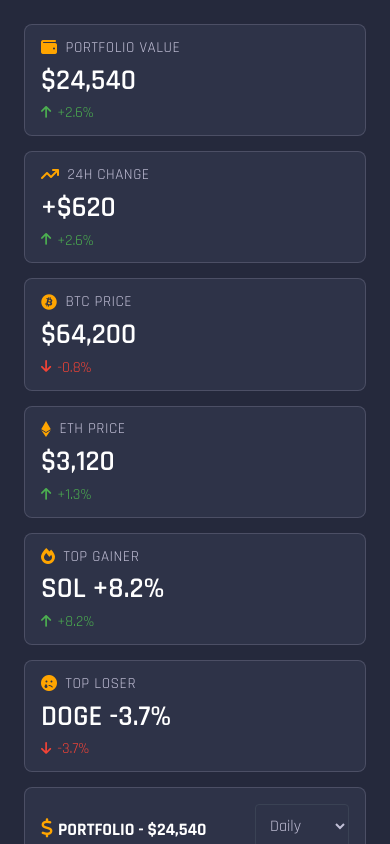
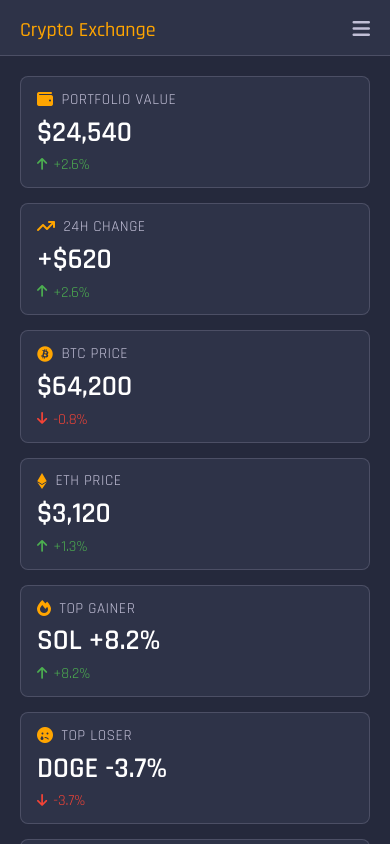
Before and after one commit to joseph-johnson27001/crypto-dashboard, a Vue app: page / in a window 390 px wide. Built offline with nearby package versions, Linux system fonts and the light colour scheme.

Commit message:
Top Phone Navigation

```diff
--- a/src/App.vue
+++ b/src/App.vue
@@ -2,6 +2,7 @@
   <div id="app">
     <SideBar v-model:collapsed="isSidebarCollapsed" />
     <div class="content">
+      <TopNavigation />
       <DashboardPage />
     </div>
   </div>
@@ -10,12 +11,14 @@
 <script>
 import SideBar from "./components/Navigation/SideBar.vue";
 import DashboardPage from "./views/DashboardPage.vue";
+import TopNavigation from "./components/Navigation/TopNavigation.vue";
 
 export default {
   name: "App",
   components: {
     SideBar,
     DashboardPage,
+    TopNavigation,
   },
   data() {
     return {
@@ -55,7 +58,7 @@ body {
 }
 
 .content {
-  padding: 1.5rem;
+  padding: 20px;
   width: 100%;
   overflow-y: scroll;
   scrollbar-width: none;
--- /dev/null
+++ b/src/components/Navigation/TopNavigation.vue
@@ -0,0 +1,67 @@
+<template>
+  <div class="top-nav">
+    <div class="left-section">
+      <span class="brand">Crypto Exchange</span>
+    </div>
+    <div class="right-section">
+      <i class="fas fa-bars"></i>
+    </div>
+  </div>
+</template>
+
+<script>
+export default {
+  name: "TopNavigation",
+};
+</script>
+
+<style scoped>
+.top-nav {
+  display: none;
+  background-color: #2e3348;
+  color: #c1bfd6;
+  align-items: center;
+  justify-content: space-between;
+  border-bottom: 1px solid rgba(193, 191, 214, 0.2);
+  font-family: "Rajdhani", sans-serif;
+  width: 100%;
+  height: 40px;
+  margin-bottom: 20px;
+  margin-left: -20px;
+  margin-right: -20px;
+  margin-top: -20px;
+  width: 100dvw;
+  padding-top: 5px;
+  height: 50px;
+}
+
+.left-section {
+  display: flex;
+  align-items: center;
+  padding-left: 20px;
+}
+
+.left-section i {
+  font-size: 20px;
+  cursor: pointer;
+  color: orange;
+}
+
+.brand {
+  font-size: 1.25rem;
+  color: orange;
+  font-weight: 500;
+}
+
+.right-section i {
+  font-size: 20px;
+  cursor: pointer;
+  padding-right: 20px;
+}
+
+@media (max-width: 699px) {
+  .top-nav {
+    display: flex;
+  }
+}
+</style>
--- a/src/components/UI/StatCard.vue
+++ b/src/components/UI/StatCard.vue
@@ -39,7 +39,6 @@ export default {
   border: 1px solid rgba(193, 191, 214, 0.2);
   border-radius: 8px;
   padding: 0.8rem 1rem;
-  min-width: 180px;
   color: #c1bfd6;
   font-family: "Rajdhani", sans-serif;
   display: flex;
--- a/src/views/DashboardPage.vue
+++ b/src/views/DashboardPage.vue
@@ -306,13 +306,13 @@ export default {
   }
 }
 
-@media (max-width: 800px) {
+@media (max-width: 1000px) {
   .kpi-row {
     grid-template-columns: repeat(2, 1fr);
   }
 }
 
-@media (max-width: 500px) {
+@media (max-width: 400px) {
   .kpi-row {
     grid-template-columns: 1fr;
   }
```
